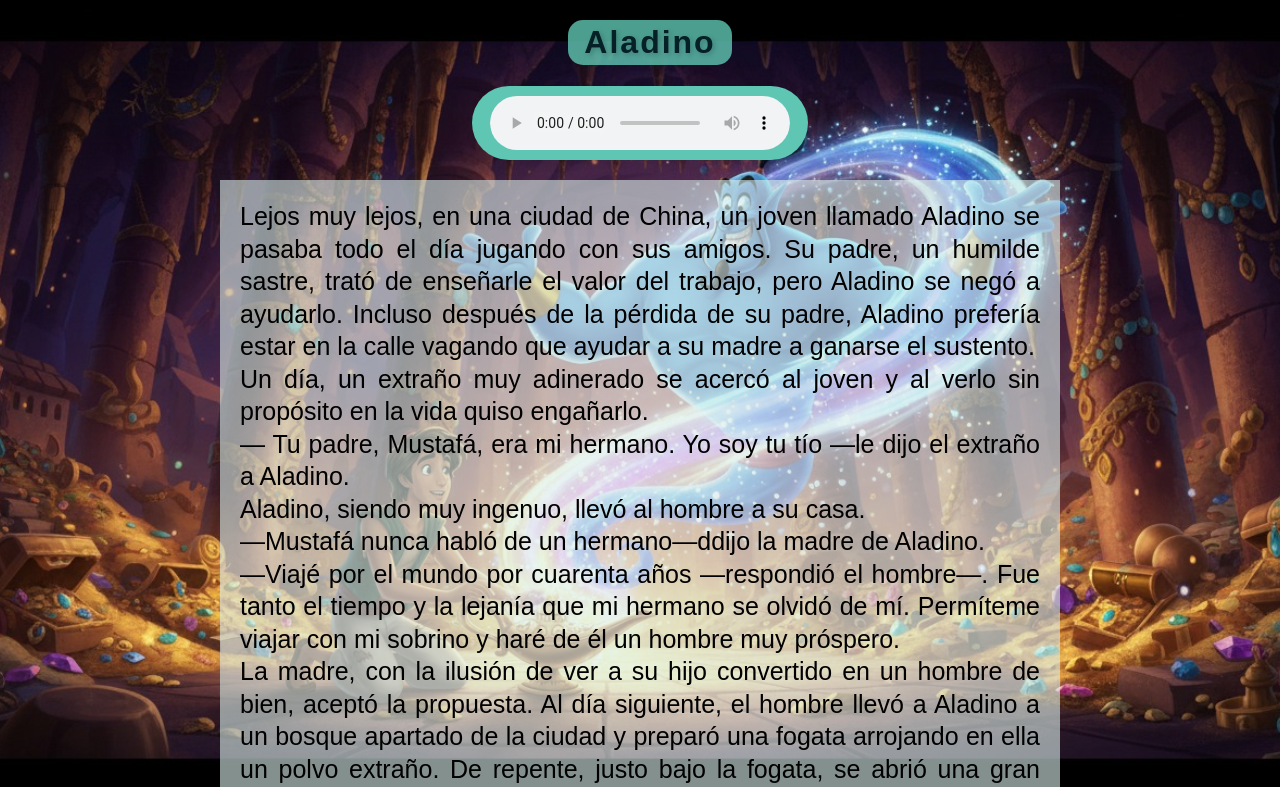
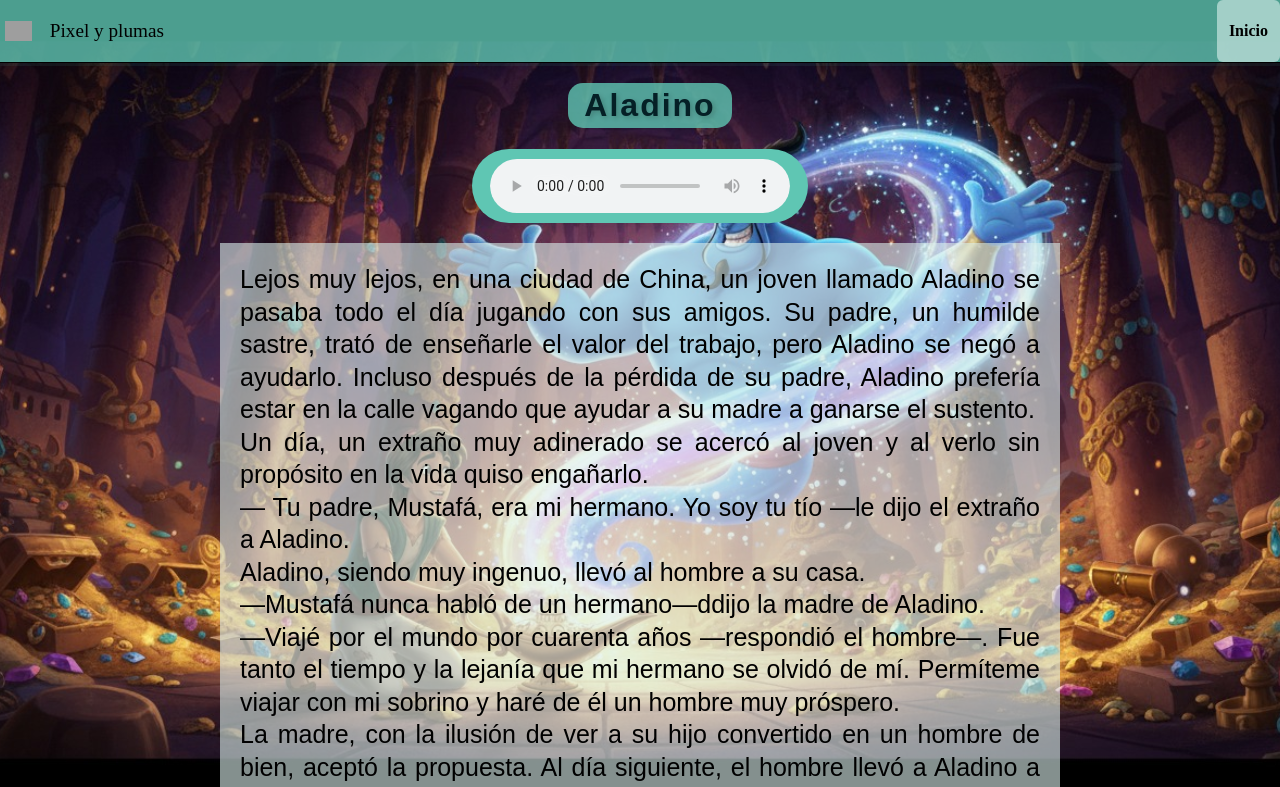
Before and after one commit to EnzoGitCordoba/Pixel-y-plumas, a plain HTML site: page Aladino.html in a window 1280 px wide. Shown: the top 787 px of the page. Drawn offline with Linux system fonts and the light colour scheme; grey boxes are pictures that could not be loaded.

Commit message:
header ppal y header de cuentos

```diff
--- a/Aladino.html
+++ b/Aladino.html
@@ -9,6 +9,18 @@
 </head>
 
 <body id="bodyA">
+<header class="headerEnCuento">
+    <div class="LogoConNombre" >
+        <img id="LogoPyp"  src="imagenes/LogoPyp.png" >
+
+        <p id="Pyp"> Pixel y plumas</p>
+    </div>
+
+
+    <a href="index.html" class="BotonInicio">
+        <p> Inicio </p>
+    </a>
+</header>
 
 <h1 class="TituloLibroEP">  Aladino   </h1>
 <audio class="audios" src="/Audios/AA.mp3" controls ></audio>
--- a/style.css
+++ b/style.css
@@ -13,32 +13,77 @@ background-repeat: no-repeat;
 header {
     width: 100%;
     height: 30%;
-  position: relative;
-   top:5px;
+    position: sticky;
+    top: 5px;
+    border-bottom: black solid 1px;
     display: flex;
-    align-items: center;   /* Centra verticalmente */
-    justify-content: flex-start; /* Logo + texto a la izquierda */
-
-    border-bottom: black solid 1px;
-    align-content: center;
+    grid-template-columns: auto 1fr auto;
+    align-items: center;
 
 }
 
+.headerEnCuento {
+    outline: 3px solid rgba(95, 198, 179, 0.08);
+    position: sticky;
+    width: 100%;
+    top: 0; left: 0; right: 0;
+    display: flex;
+    justify-content: space-between; /* icono a la izquierda, botón a la derecha */
+    align-items: center; /* centra verticalmente */
+    /*background-color: rgba(128, 128, 128, 0.6); !* gris con transparencia *!*/
+    background: rgba(95, 198, 179, 0.8);
+    padding:0;
+    margin: 0;
+    z-index: 10; /* que quede por encima del fondo */
+}
+
+
+
+
+.BotonInicio {
+    background-color: rgba(221, 241, 237, 0.6);
+    color: #000;
+    padding: 6px 12px;
+    border-radius: 6px;
+    text-decoration: none;
+    font-weight: bold;
+    transition: 0.3s;
+}
+
+.BotonInicio:hover {
+    background-color: rgba(221, 241, 237, 0.9);
+}
+
+
+.LogoConNombre{
+    display: flex;
+    align-items: center;
+    gap: 8px;
+
+}
 #LogoPyp{
-
     max-width: 5%; /* Escala el logo */
     height: auto;
     margin-right: 10px;
     margin-left:5px;
+
 }
 #Pyp{
     font-size: 1.2rem;
     margin: 0;
 }
+#Eslogan {
+    position: absolute;
+    left: 50%;
+    transform: translateX(-50%);
+    text-align: center;
+    font-size: 1.4rem;
+}
 #Titulo{
     margin-top: 1%;
     text-align: center;
     font-size: 1.5rem;
+    width: 100%; /* ocupa todo el ancho */
 }
 
 h1{
@@ -327,18 +372,7 @@ h2{
     flex-direction: column;
     align-items: center;          /* centra horizontal */
 }
-#bodyA {
-    background-image: url(imagenes/FA.jpg);
-    min-height: 100vh;           /* ocupa al menos toda la pantalla */
-    background-size: cover;      /* la imagen cubre todo el fondo */
-    background-repeat: no-repeat;
-    background-position: center;
-    background-attachment: fixed; /* 🔑 mantiene el fondo fijo */
-    margin: 0;
-    display: flex;
-    flex-direction: column;
-    align-items: center;          /* centra horizontal */
-}
+
 
 #bodyLBYLB {
     background-image: url(imagenes/FLBYLB.jpg);
@@ -402,3 +436,17 @@ h2{
     line-height: 1.3; /* mejor legibilidad */
     font-family:    "Poppins", sans-serif;
 }
+#bodyA {
+    background-image: url(imagenes/FA.jpg);
+    min-height: 100vh;           /* ocupa al menos toda la pantalla */
+    background-size: cover;      /* la imagen cubre todo el fondo */
+    background-repeat: no-repeat;
+    background-position: center;
+    background-attachment: fixed; /* 🔑 mantiene el fondo fijo */
+    padding:0;
+    margin: 0;
+    display: flex;
+    flex-direction: column;
+    align-items: center;          /* centra horizontal */
+
+}
```
Also changed, not shown: BlancaNievesYlos7Enanitos.html (+11 -0 lines), Caperucita.html (+11 -0 lines), Cenicienta.html (+11 -0 lines), ElCascanueces.html (+11 -0 lines), ElFlautistaDeHamelil.html (+11 -0 lines), ElGatoConBotas.html (+11 -0 lines), ElLibroDeLaSelva.html (+11 -0 lines), HanselyGretel.html (+11 -0 lines), La Bella Y La Bestia.html (+11 -0 lines), LaBellaDurmiente.html (+11 -0 lines), LaCigarraYlaHormiga.html (+11 -0 lines), LaPrincesaYelGisante.html (+11 -0 lines), LaSirenita.html (+11 -0 lines), Los3chanchitos.html (+11 -0 lines), 4 more files.
